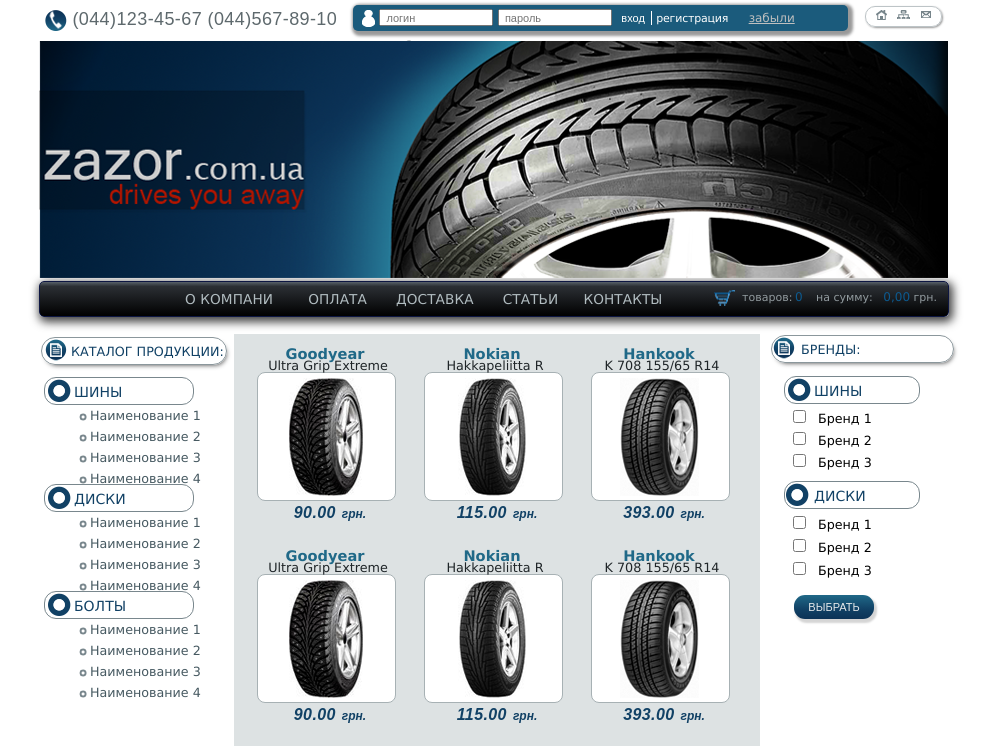
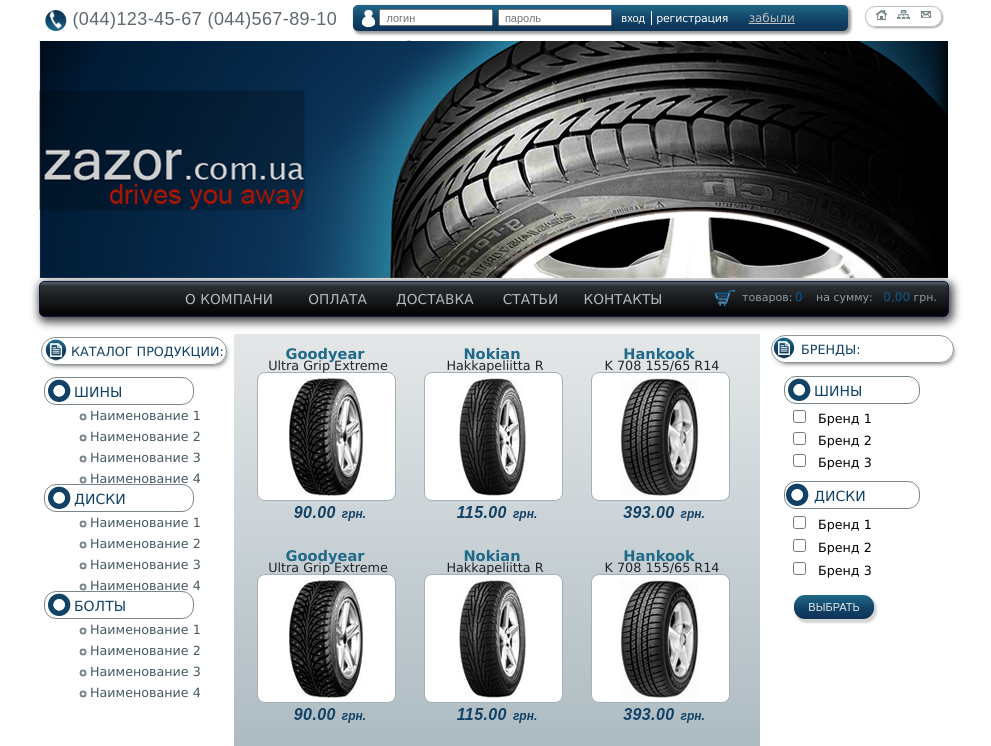
Before and after one commit to a1ex7/lesson-2015, a plain HTML site: page lesson6/task1/index.html in a window 1280 px wide. Shown: the top 746 px of the page, without its empty margins (146-1137 px from the left). Drawn offline with Linux system fonts and the light colour scheme.

Commit message:
fix gradient

```diff
--- a/lesson6/task1/css/style.css
+++ b/lesson6/task1/css/style.css
@@ -48,7 +48,8 @@
     padding-left: 8px;
     background-color: #1b5b7c;
     border-radius: 5px;
-    box-shadow: 2px 2px 3px 3px rgba(0,0,0,0.4);
+    box-shadow: 2px 2px 3px 1px rgba(0,0,0,0.4);
+    background-image: linear-gradient(#206988, #114165 59%, #114165 59%, #0c3256);
 }
 
 .icon-user {
@@ -350,8 +351,8 @@
     float: left;
     width: 503px;
     height: 616px;
-    background-color: #dde2e3;
     padding: 11px 0 0 23px;
+    background: linear-gradient(rgba(201,207,209,0.5), rgba(35,75,93, 0.5));
 }
 
 .as-right {
```
